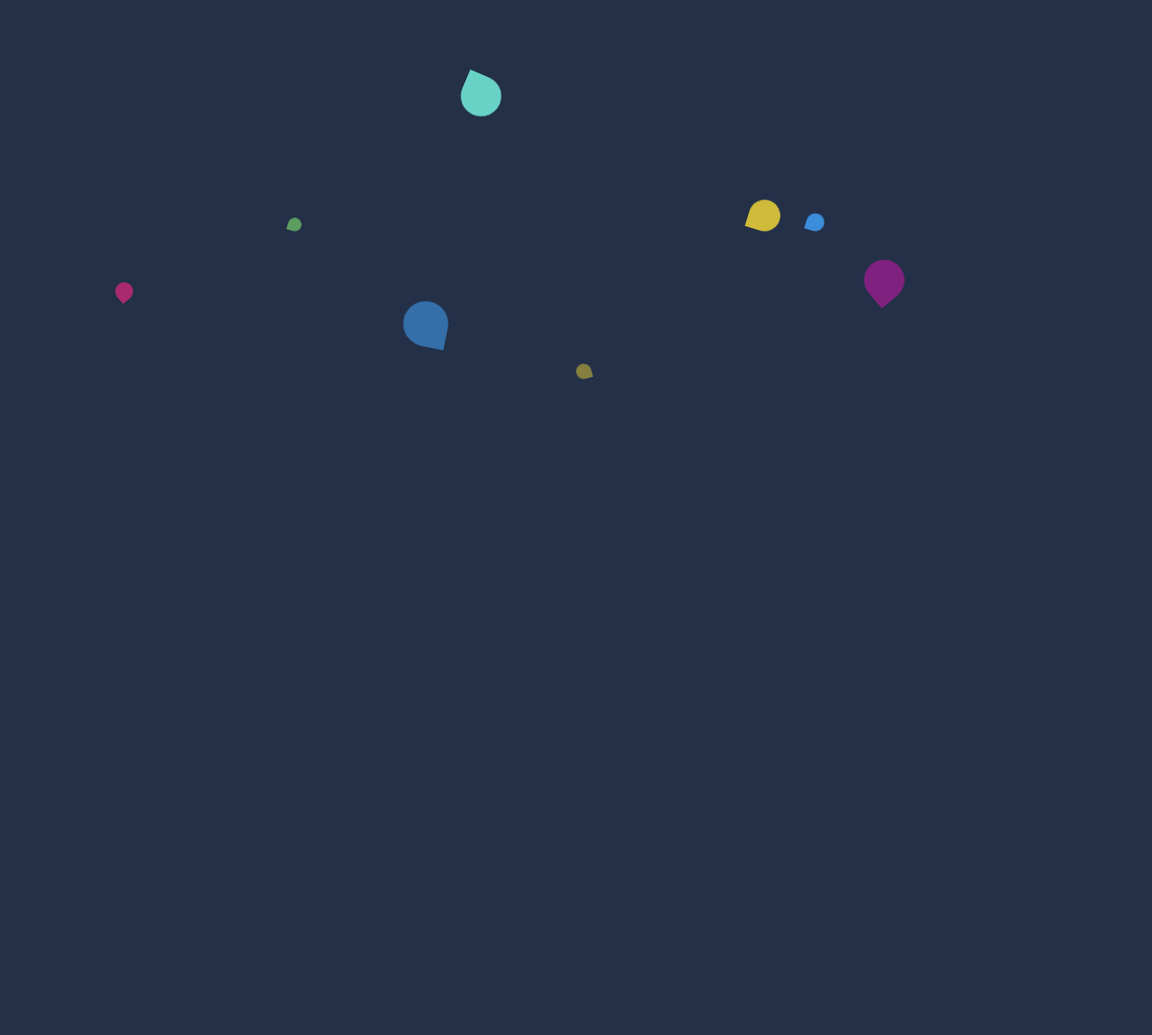
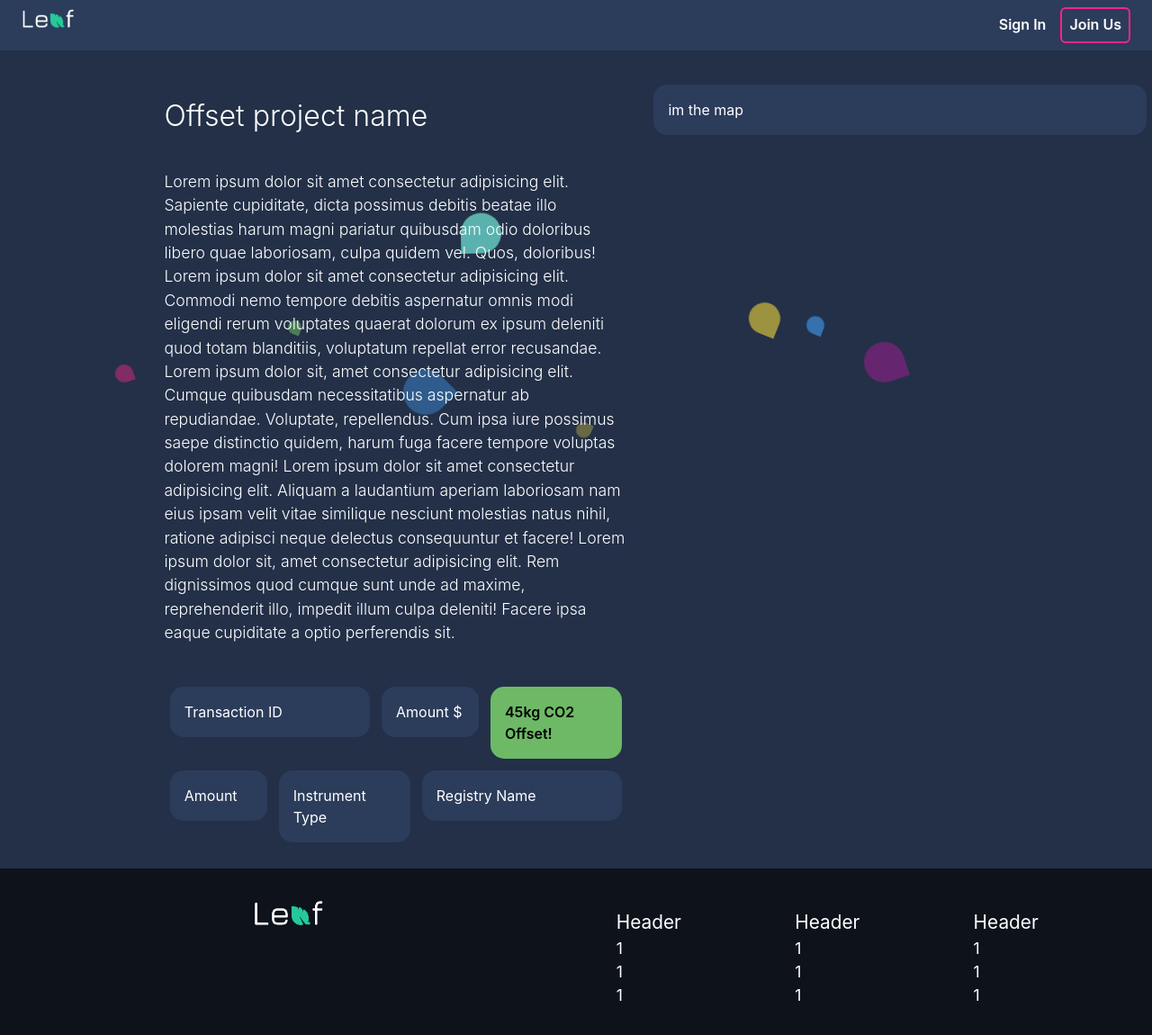
Before and after one commit to AssafWoo/Leaf-groot, a React (Create React App) app: page /transaction/1 in a window 1280 px wide. Shown: the top 1150 px of the page at 90% size. Before the commit the page ends 800 px from the top, so only its background shows below. Built offline with nearby package versions, Linux system fonts and the light colour scheme.

Commit message:
added transaction page, still need to finish it

```diff
--- /dev/null
+++ b/src/Components/Footer/footer.jsx
@@ -0,0 +1,48 @@
+import { BoxSize, Flex, LeafIcon } from "../../Styles/styles";
+import { FooterWrapper, UlWrapper, LiHeader, Li } from "./style";
+import LeafLogo from '../../Assets/images/leaf-logo-green-leaf.png';
+
+
+
+const Footer = () => {
+
+    return(
+        <FooterWrapper>
+            <Flex>
+                <BoxSize isInvisible={true} flexSize="3" style={{position:'relative'}}>
+                    <LeafIcon src={LeafLogo} style={{width:'20%'}} />
+                </BoxSize>
+                <BoxSize isInvisible={true} flexSize="3">
+                    <Flex>
+                    <BoxSize isInvisible={true} flexSize="3">
+                        <UlWrapper>
+                            <LiHeader>Header</LiHeader>
+                            <Li>1</Li>
+                            <Li>1</Li>
+                            <Li>1</Li>
+                        </UlWrapper>
+                    </BoxSize>
+                    <BoxSize isInvisible={true} flexSize="3">
+                        <UlWrapper>
+                            <LiHeader>Header</LiHeader>
+                            <Li>1</Li>
+                            <Li>1</Li>
+                            <Li>1</Li>
+                        </UlWrapper>
+                    </BoxSize>
+                    <BoxSize isInvisible={true} flexSize="3">
+                        <UlWrapper>
+                            <LiHeader>Header</LiHeader>
+                            <Li>1</Li>
+                            <Li>1</Li>
+                            <Li>1</Li>
+                        </UlWrapper>
+                    </BoxSize>
+                    </Flex>
+                </BoxSize>
+            </Flex>
+        </FooterWrapper>
+    )
+}
+
+export default Footer;
--- /dev/null
+++ b/src/Components/Footer/style.js
@@ -0,0 +1,21 @@
+import styled from 'styled-components';
+import { Black} from '../../Styles/colors';
+
+
+export const FooterWrapper = styled.div`
+    width:100%;
+    background-color: ${Black};
+    color:white;
+    text-align: center;
+`
+
+export const UlWrapper = styled.ul`
+    text-align: left;
+`
+
+export const Li = styled.ul`
+    font-size: 1.1rem;
+`
+export const LiHeader = styled.ul`
+    font-size: 1.3rem;
+`
--- a/src/Components/Table/orders_table.jsx
+++ b/src/Components/Table/orders_table.jsx
@@ -31,6 +31,8 @@ const OrderTableComponent = ({tableData = [], size}) => {
     if(tableData.length === 0 || !sortedArray){
         return <p>Error accured</p>
     }
+    // data tables
+    // react tables
 
     return(
         <>
--- a/src/Components/TopBar/style.js
+++ b/src/Components/TopBar/style.js
@@ -1,13 +1,16 @@
 import styled from 'styled-components';
+import { DarkTheme } from '../../Styles/colors';
 
 
 export const Ul = styled.ul`
     text-align:right;
     top:0;
+    padding:.5rem;
+    background-color: ${DarkTheme};
 `;
 
 export const Li = styled.li`
     display:inline;
     color:white;
-    margin:0.5rem;
+    margin-right:1rem;
 `
--- a/src/Components/TopBar/top-bar.jsx
+++ b/src/Components/TopBar/top-bar.jsx
@@ -1,21 +1,19 @@
 import { Button } from "@chakra-ui/button"
 import { MainPink } from "../../Styles/colors";
+import { LeafIcon } from "../../Styles/styles";
 import { Li, Ul } from "./style"
+import LeafLogo from '../../Assets/images/leaf-logo-green-leaf.png';
 
 
 
 const TopBar = () => {
 
     return (
-        <>
-                <Ul>
-                    <Li><Button background="transparent" colorScheme="white" margin="0" padding="0">English</Button></Li>
-                    <Li><Button background="transparent" colorScheme="white" margin="0" padding="0">ILS</Button></Li>
-                    <Li><Button background="transparent" colorScheme="white" margin="0" padding="0">Open a Projet</Button></Li>
-                    <Li><Button background="transparent" colorScheme="white" margin="0" padding="0">Sign In</Button></Li>
-                    <Li><Button background="transparent" border={`2px solid ${MainPink}`} colorScheme="green" margin="0" padding="2">Join Us</Button></Li>
-                </Ul>
-        </>
+        <Ul>
+            <LeafIcon src={LeafLogo} style={{width:'7%', position:'absolute', marginLeft:'0', top:'0'}} />
+            <Li><Button background="transparent" colorScheme="white" margin="0" padding="0">Sign In</Button></Li>
+            <Li><Button background="transparent" border={`2px solid ${MainPink}`} colorScheme="green" margin="0" padding="2">Join Us</Button></Li>
+        </Ul>
     )
 }
 
--- a/src/Modules/dashboard/dashboard-content.jsx
+++ b/src/Modules/dashboard/dashboard-content.jsx
@@ -27,7 +27,7 @@ const DashboardContent = ({companyName, userName, selected, handleToggleFilter,
         <>
             <BoxSize flexSize="5" isInvisible={true} >
             <Flex>
-                <BoxSize flexSize="3" isInvisible="true">
+                <BoxSize flexSize="3" isInvisible={true}>
                     <Heading fontSize="2rem" mb="2" textAlign="left" fontWeight="300" color='white'>Howdy <b>{userName}</b>, {CurrentTime}</Heading>
                     <p style={{textAlign:"left", color:'white'}}>Lets change the world!</p>
 
--- a/src/Pages/main-dashboard.jsx
+++ b/src/Pages/main-dashboard.jsx
@@ -21,8 +21,8 @@ const Dashboard = () => {
     return(
         <Flex>
             <DashboardContent
-              companyName={state.company.name}
-              userName={state.user.name}
+              companyName={'Leaf'}
+              userName={'Assaf'}
               selected={selected}
               handleToggleFilter={handleToggleFilter}
               dashboardData={dashboardData}
--- /dev/null
+++ b/src/Pages/transaction/style.js
@@ -0,0 +1,10 @@
+import styled from 'styled-components';
+
+export const AllWrapper = styled.div`
+    width:100%;
+    display: inline-block;
+`
+export const LeftMarginWrapper = styled.div`
+    margin-left: 10rem;
+    margin-top:2rem;
+`
--- /dev/null
+++ b/src/Pages/transaction/transaction.jsx
@@ -0,0 +1,47 @@
+import { Heading } from "@chakra-ui/layout";
+import Footer from "../../Components/Footer/footer";
+import TopBar from "../../Components/TopBar/top-bar";
+import { DarkTheme, MainGreen } from "../../Styles/colors";
+import { BoxSize, BreakLine, Flex, Parag } from "../../Styles/styles";
+import { AllWrapper, LeftMarginWrapper } from "./style";
+
+
+
+
+
+
+const TransactionPage = () => {
+    return(
+        <AllWrapper>
+            <TopBar />
+            <LeftMarginWrapper>
+            <Flex>
+                <BoxSize isInvisible={true} flexSize="5">
+                    <Heading fontSize="2rem" mb="2" textAlign="left" fontWeight="300" color='white'>Offset project name</Heading>
+                        <BreakLine />
+                        <Parag>Lorem ipsum dolor sit amet consectetur adipisicing elit. Sapiente cupiditate, dicta possimus debitis beatae illo molestias harum magni pariatur quibusdam odio doloribus libero quae laboriosam, culpa quidem vel. Quos, doloribus! Lorem ipsum dolor sit amet consectetur adipisicing elit. Commodi nemo tempore debitis aspernatur omnis modi eligendi rerum voluptates quaerat dolorum ex ipsum deleniti quod totam blanditiis, voluptatum repellat error recusandae. Lorem ipsum dolor sit, amet consectetur adipisicing elit. Cumque quibusdam necessitatibus aspernatur ab repudiandae. Voluptate, repellendus. Cum ipsa iure possimus saepe distinctio quidem, harum fuga facere tempore voluptas dolorem magni! Lorem ipsum dolor sit amet consectetur adipisicing elit. Aliquam a laudantium aperiam laboriosam nam eius ipsam velit vitae similique nesciunt molestias natus nihil, ratione adipisci neque delectus consequuntur et facere! Lorem ipsum dolor sit, amet consectetur adipisicing elit. Rem dignissimos quod cumque sunt unde ad maxime, reprehenderit illo, impedit illum culpa deleniti! Facere ipsa eaque cupiditate a optio perferendis sit.</Parag>
+                        <BreakLine />
+                        <Flex>
+                            <BoxSize isInvisible={true} style={{background:DarkTheme}} flexSize="5">Transaction ID</BoxSize>
+                            <BoxSize isInvisible={true} style={{background:DarkTheme}} flexSize="2">Amount $</BoxSize>
+
+                            <BoxSize isInvisible={true} style={{background:MainGreen, color:'black', fontWeight:'600'}} flexSize="3">45kg CO2 Offset!</BoxSize>
+                        </Flex>
+                        <Flex>
+                            <BoxSize isInvisible={true} style={{background:DarkTheme}} flexSize="2">Amount</BoxSize>
+                            <BoxSize isInvisible={true} style={{background:DarkTheme}} flexSize="3">Instrument Type</BoxSize>
+                            <BoxSize isInvisible={true} style={{background:DarkTheme}} flexSize="5">Registry Name</BoxSize>
+                        </Flex>
+                </BoxSize>
+                <BoxSize isInvisible={false} flexSize="5">
+                    <p>im the map</p>
+                </BoxSize>
+            </Flex>
+        </LeftMarginWrapper>
+        <Footer />
+        </AllWrapper>
+
+    )
+}
+
+export default TransactionPage;
--- a/src/Routes/Routes.jsx
+++ b/src/Routes/Routes.jsx
@@ -14,6 +14,7 @@ import { useContext } from "react";
 import Store from '../Context/global/global-context';
 import { Layout } from "../Layout/Layout";
 import ConsoleOForApiCalls from "../Pages/console";
+import TransactionPage from "../Pages//transaction/transaction";
 
 const Routes = () => {
     const {state, _} = useContext(Store);
@@ -21,6 +22,7 @@ const Routes = () => {
     return(
         <Switch>
             {hasTokens ?
+            <>
                 <Layout>
                     <Switch>
                         <Route exact path="/docs" component={DocumentationsComponent} />
@@ -33,13 +35,15 @@ const Routes = () => {
                         <Route exact path="/" component={Dashboard} />
                     </Switch>
                 </Layout>
+                <Route exact path="/transaction/:id" component={TransactionPage} />
+            </>
             :
             <>
                 <Route exact path="/signup/questions" component={SignUpQuestions} />
                 <Route exact path="/signup" component={Signup} />
                 <Route exact path="/login" component={Login} />
                 <Route exact path="/" component={ErrorPage} />
-
+                <Route exact path="/transaction/:id" component={TransactionPage} />
             </>
             }
         </Switch>
```
